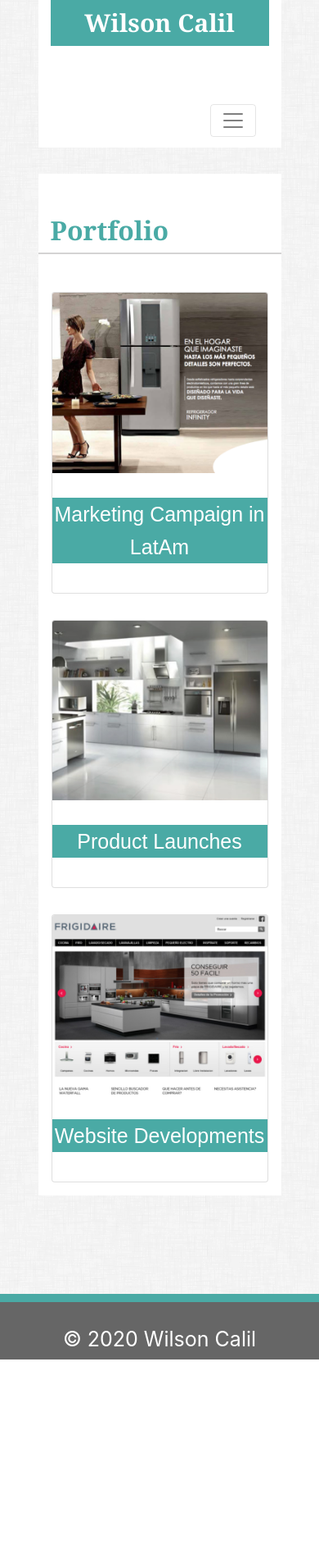
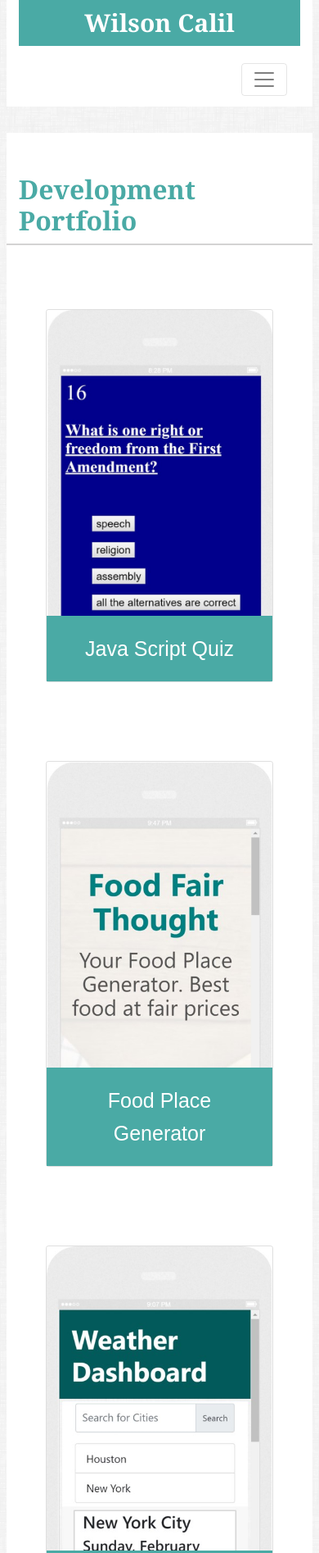
Before and after one commit to wcalil/homework-7, a plain HTML site: page portfolio.html in a window 390 px wide. Shown: the top 1894 px of the page at 82% size. Before the commit the page ends 1658 px from the top, so only its background shows below. Drawn offline with nearby package versions, Linux system fonts and the light colour scheme.

Commit message:
improve design making it more responsive by fixing media-query. Included the new work portfolio related to web development. Added hove over effect and fixed little design issues.

```diff
--- a/assets/css/styles.css
+++ b/assets/css/styles.css
@@ -1,3 +1,8 @@
+*{
+  margin: 0;
+  padding:0;
+}
+
 #h1{
   font-size: 2.0rem;
   font-weight: bold;
@@ -35,7 +40,8 @@ p {
   font-family: Arial, 'Helvetica Neue', Helvetica, sans-serif;
   color: #777777;
   line-height: 40px;
-  font-size: 20px;
+  font-size: 25px;
+  text-align: center;
 
 }
 
@@ -69,27 +75,47 @@ body {
   float: left;
 }
 
+.card-img-top{
+  width: 25rem;
+}
+
 .card-text-edited{
   bottom: 30px;
-  margin-top:10px;
+  /* margin-top:10px;
   margin-right: -20px;
-  margin-left:-20px;
+  margin-left:-20px; */
   text-align: center;
   background-color: #4aaaa5 ;
   color: white;
+
 }
 
 .card-margin{
-  margin: 1rem;
+  margin: 3rem;
+}
+
+.card-body{
+  background-color: #4aaaa5;
+}
+
+a:hover{
+    text-decoration: none;
+    font-style: normal;
+    font-size: 150%;
+    font-weight: bolder;
+    opacity: 90;
+    transition: .5s ease;
+    background-color: rgb(235,235,235);
+
 }
 
 .flexWrap{
   display: "flex";
   flex-wrap:"wrap";
-  justify-content: space-between;
-  /* margin-right:0.8rem; */
-  /* margin-left:0.8rem; */
-}`
+  justify-content: normal;
+  /* margin-right:0rem;
+  margin-left:0rem; */
+}
 
 #font-portfolio{
   font-size:5px;
@@ -109,7 +135,7 @@ input[type=submit] {
   cursor: pointer;
 }
 
-/* tests for sticky footer */
+/* "Sticky footer */
 
 html,body
 {
@@ -140,17 +166,25 @@ background-color: #666666;
 border-top: #4aaaa5 10px solid;
 }
 
-@media screen and (max-width: 800px) {
+@media only screen and (max-width: 800px) {
+
   body, p {
     font-size: 25px;
+    width: 100%;
+    margin: auto;
+  }
+
+  .card-img-top{
+    width: 100%;
   }
 
   .margin-centered {
-    margin-left: 5%;
-    margin-right:5%;
+    margin-left: 2%;
+    margin-right:2%;
 
   }
 
   h1 {
-    font-size: 80px;
+    font-size: 60px;
   }
+}
--- a/portfolio.html
+++ b/portfolio.html
@@ -3,7 +3,8 @@
 
 <head>
     <meta charset="UTF-8">
-    <title>About Wilson Calil</title>
+    <title>Wilson Calil's Development Portfolio</title>
+    <meta name="viewport" content="width=device-width, initial-scale=1.0">
     <link rel="stylesheet" href="https://stackpath.bootstrapcdn.com/bootstrap/4.4.1/css/bootstrap.min.css"
         integrity="sha384-Vkoo8x4CGsO3+Hhxv8T/Q5PaXtkKtu6ug5TOeNV6gBiFeWPGFN9MuhOf23Q9Ifjh" crossorigin="anonymous">
     <link rel="stylesheet" type="text/css" href="assets/css/styles.css">
@@ -14,11 +15,11 @@
 
 <body>
     <div id="wrap">
-        <div id="main" class="container clear-top">
+        <div id="main" class="clear-top">
             <div class="row">
                 <div class="col-md-12">
 
-                    <div class="container">
+                    <div>
                         <div class="row" style="margin-bottom:2rem">
 
                             <div class="col-md-12">
@@ -26,13 +27,10 @@
 
                                     <div class="col-md-11 whiteBlock">
                                         <div class="row">
-                                            <div class="col-md-5">
+                                            <div class="col-md-6">
                                                 <h2>Wilson Calil</h2>
                                             </div>
-                                            <div class="col-md-2">
-                                                <br>
-                                            </div>
-                                            <div class="col-md-5">
+                                            <div class="col-md-6">
                                                 <nav class="navbar navbar-expand-lg navbar-light">
                                                     <a class="navbar-brand" href="/index.html">
                                                         <br>
@@ -74,7 +72,7 @@
 
                     </div>
 
-                    <div class="container">
+                    <div>
                         <div class="row">
 
                             <div class="col-md-12">
@@ -90,35 +88,61 @@
                                         </div>
                                         <div class="row">
                                             <div class="col-md-12 line">
-                                                <h1 id="h1">Portfolio</h1>
+                                                <h1 id="h1">Development Portfolio</h1>
                                             </div>
                                         </div>
                                         <div class="row flexWrap">
-                                            <div class="card card-margin" style="width: 18rem;">
-                                                <img src="assets/images/MktLatam.jpg" class="card-img-top"
-                                                    alt="Marketing Campaign LatAm">
+                                            <div class="card card-margin">
+                                                <img src="assets/images/JavaScriptQuiz.JPG" class="card-img-top"
+                                                    alt="Java Script Quiz">
+                                                <a href="https://wcalil.github.io/homework-4/" alt="Java Script Quiz">
                                                     <div class="card-body">
-                                                    <p class="card-text-edited">Marketing Campaign in LatAm</p>
-
+                                                        <p class="card-text-edited">Java Script Quiz</p>
                                                     </div>
+                                                </a>
                                             </div>
 
-                                            <div class="card card-margin" style="width: 18rem;">
-                                                <img src="assets/images/products.jpg" class="card-img-top"
-                                                    alt="Marketing Campaign LatAm">
+                                            <div class="card card-margin">
+                                                <img src="assets/images/foodFairThought.JPG" class="card-img-top"
+                                                    alt="Food Place Generator">
+                                                <a href="https://foodfairthought.com/" alt="Food Place Generator">
                                                     <div class="card-body">
-                                                    <p class="card-text-edited">Product Launches</p>
-
+                                                        <p class="card-text-edited">Food Place Generator</p>
                                                     </div>
+                                                </a>
                                             </div>
 
-                                            <div class="card card-margin" style="width: 18rem;">
-                                                <img src="assets/images/websites.jpg" class="card-img-top"
-                                                    alt="Marketing Campaign LatAm">
+                                            <div class="card card-margin">
+                                                <img src="assets/images/weatherForecast.JPG" class="card-img-top"
+                                                    alt="Weather Forecast App">
+                                                <a href="https://wcalil.github.io/homework-6/"
+                                                    alt="Weather Forecast App">
                                                     <div class="card-body">
-                                                    <p class="card-text-edited">Website Developments</p>
+                                                        <p class="card-text-edited">Weather Forecast App</p>
+                                                    </div>
+                                                </a>
+                                            </div>
 
+                                            <div class="card card-margin">
+                                                <img src="assets/images/workDayScheduler.JPG" class="card-img-top"
+                                                    alt="Work Day Scheduler App">
+                                                <a href="https://wcalil.github.io/homework-5/"
+                                                    alt="Work Day Scheduler App">
+                                                    <div class="card-body">
+                                                        <p class="card-text-edited">Work Day Scheduler App</p>
                                                     </div>
+                                                </a>
+                                            </div>
+
+                                            <div class="card card-margin">
+                                                <img src="assets/images/passwordGenerator.jpg" class="card-img-top"
+                                                    alt="Random Password Generator">
+                                                <a href="https://wcalil.github.io/homework-3/"
+                                                    alt="Random Password Generator">
+                                                    <div class="card-body">
+                                                        <p class="card-text-edited">Random Password Generator</p>
+                                                    </div>
+                                                </a>
                                             </div>
 
 
```
Also changed, not shown: contact.html (+8 -9 lines), index.html (+7 -10 lines), assets/images/JavaScriptQuiz.JPG (added), assets/images/foodFairThought.JPG (added), assets/images/passwordGenerator.jpg (added), assets/images/weatherForecast.JPG (added), assets/images/workDayScheduler.JPG (added). Lines whose indentation alone changed are shown as unchanged.
